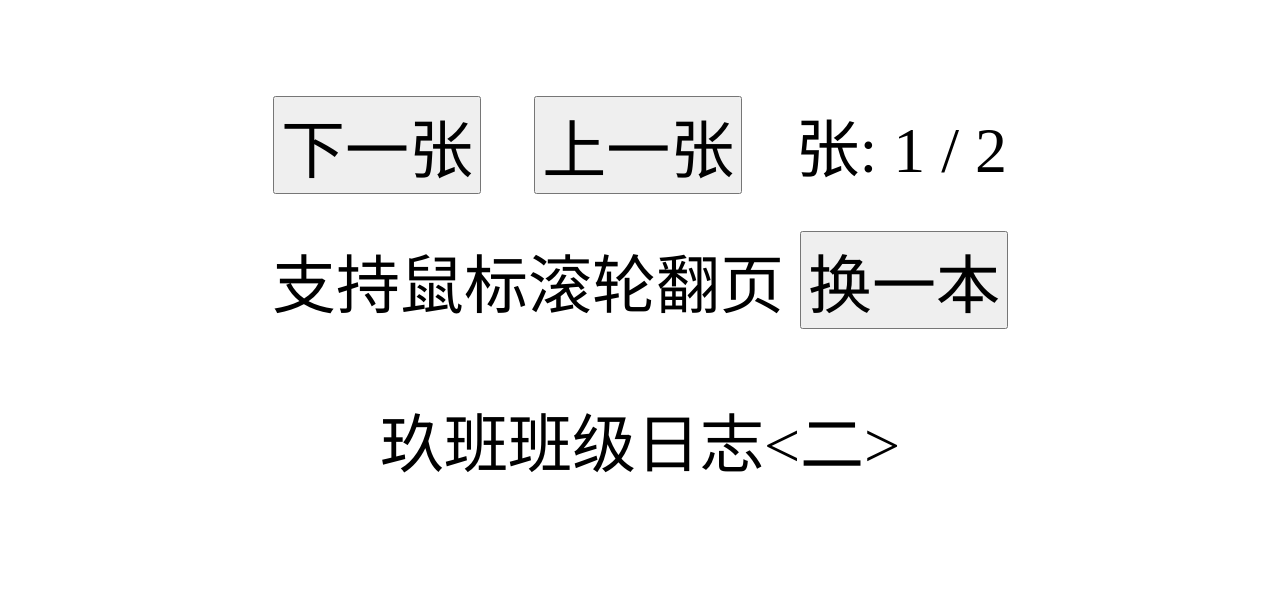
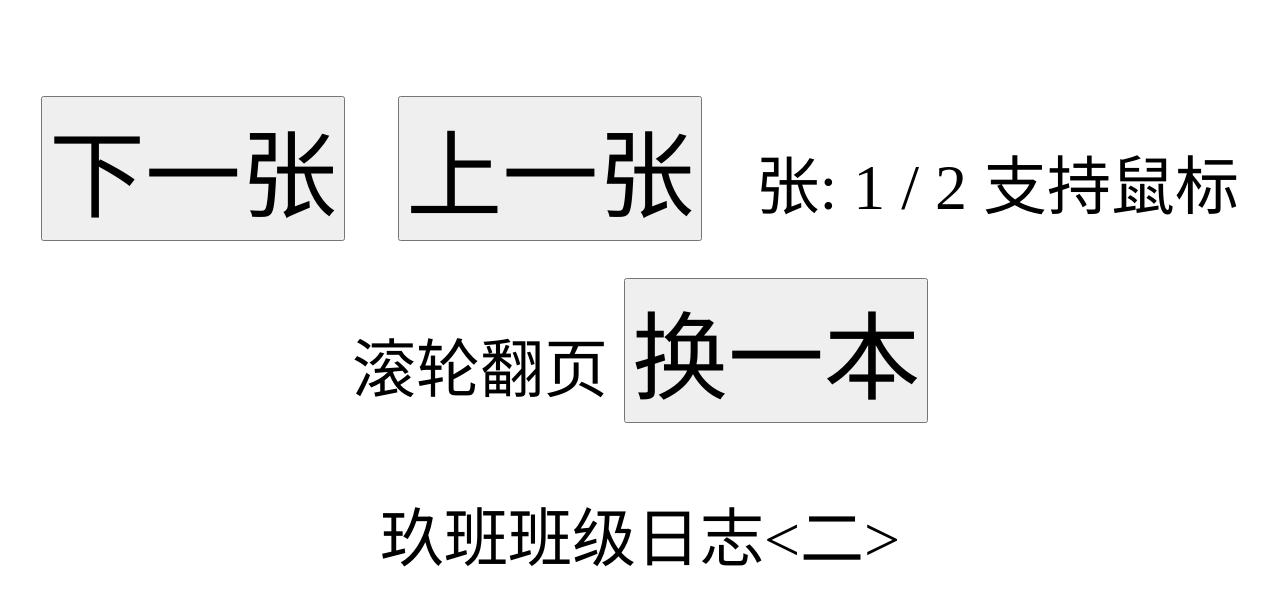
Before and after one commit to Kelatte/Class9, a plain HTML site: page index.html in a window 1280 px wide. Shown: the part 962-1567 px from the top of the page. Before the commit the page ends 1511 px from the top, so only its background shows below. Drawn offline with Linux system fonts and the light colour scheme.

Commit message:
Add files via upload

```diff
--- a/index.html
+++ b/index.html
@@ -19,7 +19,7 @@
 	  <button id="prev">下一张</button>
 	  <button id="next">上一张</button>
 	  <span>张: <span id="page_num"></span> / <span id="page_count"></span></span>
-	  <div><span id="note"></span> <button id="changeBook">换一本</button></div>
+	  <span id="note"></span> <button id="changeBook">换一本</button>
 	</div>
 	<p id="header">玖班班级日志<二></p>
 </div>
--- a/main.js
+++ b/main.js
@@ -164,6 +164,6 @@ if (isPc) {
 
 document.getElementById('page_count').textContent = numPages;
 RenderPage(pageNum);
-for (var i = 1; i <= preLoadNum; i++) {
+for (var i = 1; i <= preLoadNum && i + pageNum <= numPages; i++) {
 	LoadPage(i + pageNum);
 }
--- a/style_mobile.css
+++ b/style_mobile.css
@@ -8,6 +8,7 @@ body {
 }
 
 #header {
+  font-size: 100%;
   writing-mode: horizontal-tb;
 }
 
@@ -20,7 +21,7 @@ body {
 }
 
 button {
-  font-size: 100%;
+  font-size: 150%;
 
 }
 
--- a/style_pc.css
+++ b/style_pc.css
@@ -22,6 +22,10 @@ button {
   font-size: 200%;
 }
 
+span {
+  writing-mode: horizontal-tb;
+}
+
 #prev {
   margin: 6% 0 0 0;
 }
```
